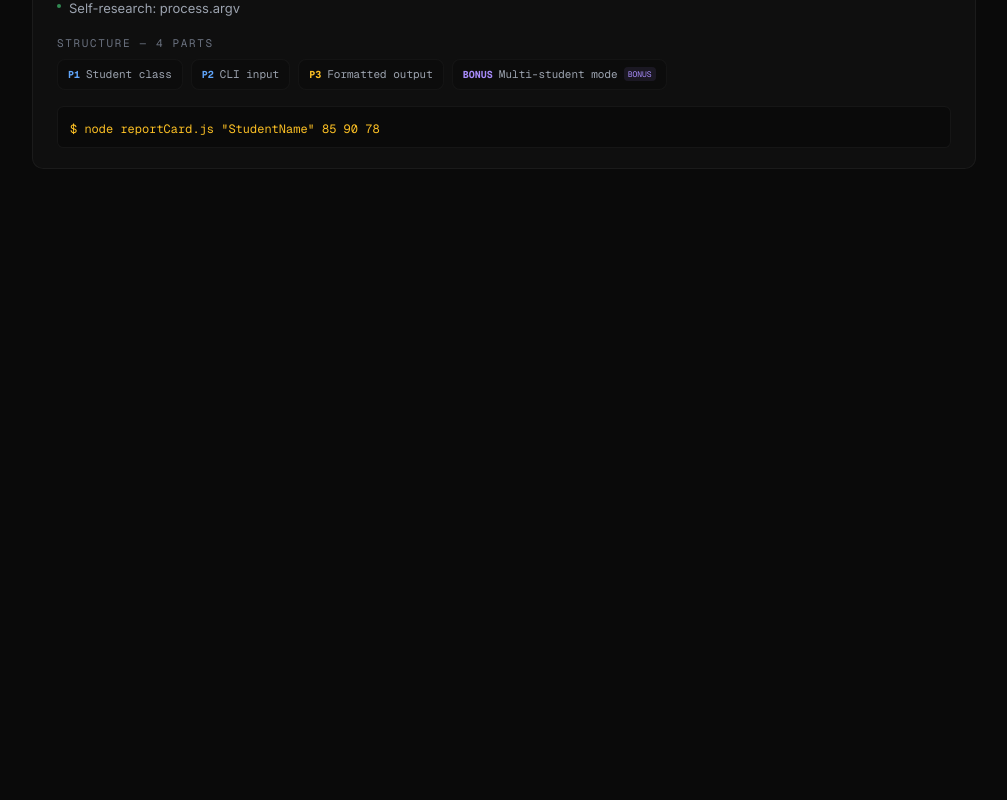
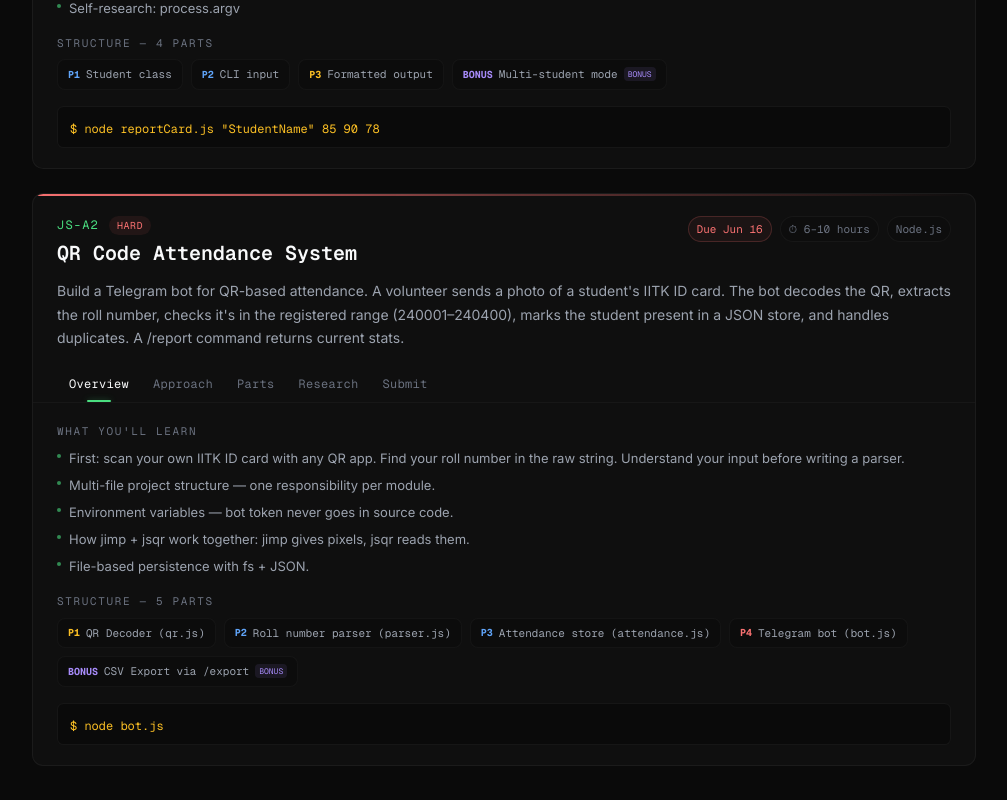
Before and after one commit to PrakharG8651/Aca-Project-Website, a Next.js app: page /assignments in a window 1280 px wide. Shown: the part 590-1390 px from the top of the page, without its empty margins (272-1279 px from the left). Before the commit the page ends 800 px from the top, so only its background shows below. Built offline with nearby package versions, Linux system fonts and the light colour scheme.

Commit message:
assignment 2

```diff
--- a/data/assignments.ts
+++ b/data/assignments.ts
@@ -156,4 +156,215 @@ export const assignments: Assignment[] = [
       do_not_submit: ["node_modules (use .gitignore)"],
     },
   },
+  {
+  id: "JS-A2",
+  title: "QR Code Attendance System",
+  course: "JavaScript Fundamentals",
+  runtime: "Node.js",
+  difficulty: "hard",
+  estimated_time: "6–10 hours",
+  deadline: "2026-06-16",
+
+  problem_statement:
+    "Build a Telegram bot for QR-based attendance. A volunteer sends a photo of a student's IITK ID card. The bot decodes the QR, extracts the roll number, checks it's in the registered range (240001–240400), marks the student present in a JSON store, and handles duplicates. A /report command returns current stats.",
+
+  learning_objectives: [
+    "First: scan your own IITK ID card with any QR app. Find your roll number in the raw string. Understand your input before writing a parser.",
+    "Multi-file project structure — one responsibility per module.",
+    "Environment variables — bot token never goes in source code.",
+    "How jimp + jsqr work together: jimp gives pixels, jsqr reads them.",
+    "File-based persistence with fs + JSON.",
+  ],
+
+  approach: [
+    "Scan your ID card. Paste the raw QR string. Find your roll number in it.",
+    "Build qr.js and test it on a local image. Don't touch the bot yet.",
+    "Build parser.js. Test extractRollNumber() with hardcoded strings.",
+    "Build attendance.js. Test markPresent() with hardcoded roll numbers.",
+    "Wire bot.js last. Bot is I/O only — logic stays in modules.",
+  ],
+
+  self_research: {
+    required: [
+      {
+        topic: "BotFather + node-telegram-bot-api",
+        why: "Creates your bot token and connects Node.js to the Telegram API.",
+        hint: "@BotFather → /newbot → copy token. Use polling mode.",
+      },
+      {
+        topic: "dotenv",
+        why: "Loads BOT_TOKEN from .env so it stays out of your code.",
+        hint: "require('dotenv').config() must be line 1 of bot.js.",
+      },
+      {
+        topic: "jimp",
+        why: "Reads an image and gives you raw pixel data for jsqr.",
+        hint: "Jimp.read(path) → image.bitmap.{ data, width, height }.",
+      },
+      {
+        topic: "jsqr",
+        why: "Decodes a QR code from raw pixel data.",
+        hint: "jsqr(data, width, height) returns null or { data: string }.",
+      },
+      {
+        topic: "fs.readFileSync / fs.writeFileSync",
+        why: "Read and write your attendance.json store.",
+        hint: "JSON.parse(fs.readFileSync('attendance.json', 'utf8')).",
+      },
+      {
+        topic: "bot.downloadFile()",
+        why: "Telegram sends a file_id, not the image. You have to download it.",
+        hint: "bot.downloadFile(file_id, './temp') resolves to a local file path.",
+      },
+    ],
+    bonus: [
+      {
+        topic: "CSV export",
+        why: "For the /export command.",
+        hint: "rows.map(r => r.join(',')).join('\\n'). Send with bot.sendDocument().",
+      },
+      {
+        topic: "os.tmpdir()",
+        why: "Better place for temp images than a hardcoded ./temp folder.",
+        hint: "path.join(os.tmpdir(), file_id + '.jpg')",
+      },
+    ],
+  },
+
+  parts: [
+    {
+      id: "P1",
+      title: "QR Decoder (qr.js)",
+      difficulty: "medium-hard",
+      subparts: [
+        {
+          id: "P1a",
+          title: "decodeQR(imagePath)",
+          description: "Async function. Load image with Jimp.read(). Extract bitmap.data, bitmap.width, bitmap.height.",
+          concepts_used: ["async/await", "jimp"],
+        },
+        {
+          id: "P1b",
+          title: "Decode + return",
+          description: "Pass pixel data to jsqr(). Throw Error('No QR code found') if result is null. Return result.data.",
+          concepts_used: ["jsqr", "null check", "throw"],
+        },
+        {
+          id: "P1c",
+          title: "Standalone test",
+          description: "Guard with if (require.main === module). Call decodeQR() on a local test image and log the output.",
+          concepts_used: ["require.main === module"],
+        },
+      ],
+    },
+    {
+      id: "P2",
+      title: "Roll number parser (parser.js)",
+      difficulty: "medium",
+      subparts: [
+        {
+          id: "P2a",
+          title: "Document your QR string",
+          description: "Paste your raw IITK ID card QR string as a comment at the top of the file. Identify where the roll number is. This is mandatory.",
+          concepts_used: ["research"],
+        },
+        {
+          id: "P2b",
+          title: "extractRollNumber(qrString)",
+          description: "Regex-match all 6-digit sequences. Return the first one in 240001–240400 as a string, or null.",
+          concepts_used: ["regex", "String.match()", "Array.find()"],
+        },
+        {
+          id: "P2c",
+          title: "isRegistered(rollNumber)",
+          description: "Return true if Number(rollNumber) is between 240001 and 240400 inclusive.",
+          concepts_used: ["Number()", "range check"],
+        },
+      ],
+    },
+    {
+      id: "P3",
+      title: "Attendance store (attendance.js)",
+      difficulty: "medium",
+      subparts: [
+        {
+          id: "P3a",
+          title: "Init store",
+          description: "On require, read attendance.json with try/catch. Start with {} if file doesn't exist.",
+          concepts_used: ["fs.readFileSync", "try/catch", "module scope"],
+        },
+        {
+          id: "P3b",
+          title: "markPresent(rollNumber)",
+          description: "If already in store: return { success: false, reason: 'already_marked', timestamp }. If not: add entry with new Date().toISOString(), write to disk, return { success: true }.",
+          concepts_used: ["object lookup", "Date", "fs.writeFileSync"],
+        },
+        {
+          id: "P3c",
+          title: "getStats()",
+          description: "Return { total, rollNumbers: sorted array }. Use Object.keys() and Array.sort().",
+          concepts_used: ["Object.keys()", "Array.sort()"],
+        },
+      ],
+    },
+    {
+      id: "P4",
+      title: "Telegram bot (bot.js)",
+      difficulty: "hard",
+      subparts: [
+        {
+          id: "P4a",
+          title: "Setup",
+          description: "require('dotenv').config() on line 1. Init bot in polling mode. Handle /start.",
+          concepts_used: ["dotenv", "node-telegram-bot-api", "polling"],
+        },
+        {
+          id: "P4b",
+          title: "Photo handler",
+          description: "bot.on('photo'): take last item in msg.photo (highest res), download it, run decodeQR → extractRollNumber → isRegistered → markPresent. Reply with result.",
+          concepts_used: ["bot.on()", "async/await", "module composition"],
+        },
+        {
+          id: "P4c",
+          title: "Error handling",
+          description: "try/catch around the entire photo handler. Distinct reply for each case: no QR, no roll number, out of range, already marked (show original timestamp).",
+          concepts_used: ["try/catch", "conditional replies"],
+        },
+        {
+          id: "P4d",
+          title: "/report",
+          description: "bot.onText() for /report. Reply with getStats() output — total count + roll number list.",
+          concepts_used: ["bot.onText()", "template literals"],
+        },
+      ],
+    },
+    {
+      id: "BONUS",
+      title: "CSV Export via /export",
+      difficulty: "challenge",
+      optional: true,
+      description:
+        "Build a CSV (RollNumber,Timestamp) from the store. Write to temp file, send with bot.sendDocument(). No library — build the string manually.",
+      concepts_used: ["Array.map()", "Array.join()", "bot.sendDocument()"],
+    },
+  ],
+
+  deliverables: {
+    required_files: ["bot.js", "qr.js", "parser.js", "attendance.js", ".env.example", "package.json", "README.md"],
+    bonus_files: ["bot.js", "qr.js", "parser.js", "attendance.js", ".env.example", "package.json", "README.md"],
+    run_command: "node bot.js",
+    minimum_scores_required: 0,
+  },
+
+  submission: {
+    format: "Same 'assignmentFULLSTACK' repo. Same git workflow as A1.",
+    include_in_submission: [
+      "Folder named 'assignment2' inside 'assignmentFULLSTACK'.",
+      ".env.example with BOT_TOKEN=your_token_here.",
+      "README.md: what it does, how to set up .env, how to run.",
+      "The raw QR string comment in parser.js is mandatory.",
+    ],
+    do_not_submit: ["node_modules", ".env", "attendance.json"],
+  },
+}
 ];
```
